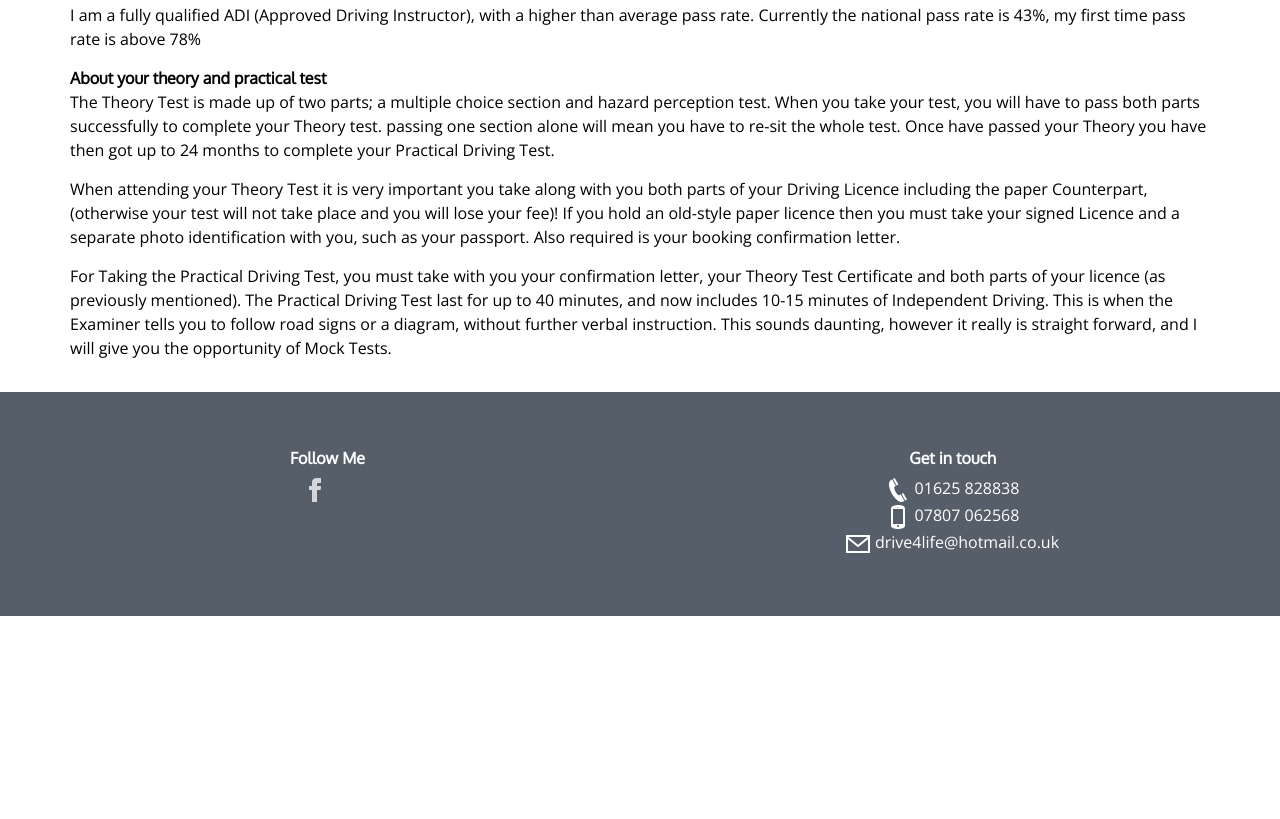
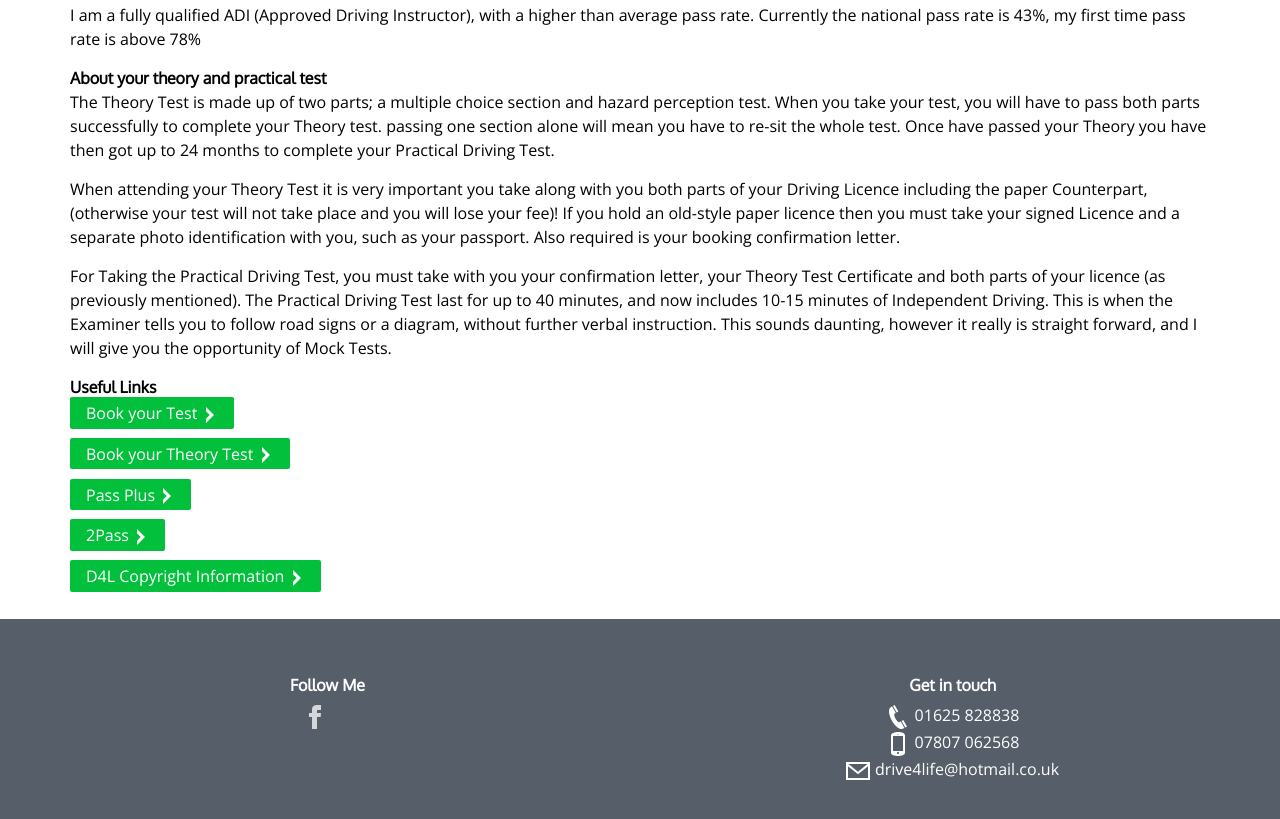
Before and after one commit to lfarrow/drive4life, a plain HTML site: page lesson-info.html in a window 1280 px wide. Shown: the part 1561-2380 px from the top of the page. Before the commit the page ends 2177 px from the top, so only its background shows below. Drawn offline with nearby package versions, Linux system fonts and the light colour scheme.

Commit message:
Added more content to about. Added useful links to lesson info

```diff
--- a/lesson-info.html
+++ b/lesson-info.html
@@ -118,14 +118,15 @@
 
 				<p>For Taking the Practical Driving Test, you must take with you your confirmation letter, your Theory Test Certificate and both parts of your licence (as previously mentioned).
 				The Practical Driving Test last for up to 40 minutes, and now includes 10-15 minutes of Independent Driving. This is when the Examiner tells you to follow road signs or a diagram, without further verbal instruction. This sounds daunting, however it really is straight forward, and I will give you the opportunity of Mock Tests.</p>
+
+				<h2>Useful Links</h2>
+				<p><a href="https://www.gov.uk/book-theory-test" target="_blank" class="button">Book your Test <img alt="" src="assets/img/icons/arrow.svg"></a></p>
+				<p><a href="https://www.gov.uk/book-driving-test" target="_blank" class="button">Book your Theory Test <img alt="" src="assets/img/icons/arrow.svg"></a></p>
+				<p><a href="https://www.gov.uk/pass-plus" target="_blank" class="button">Pass Plus <img alt="" src="assets/img/icons/arrow.svg"></a></p>
+				<p><a href="http://www.2pass.co.uk/" target="_blank" class="button">2Pass <img alt="" src="assets/img/icons/arrow.svg"></a></p>
+				<p><a href="http://www.copyrighthouse.co.uk/directory/index.php?cmd=listall&order=1&key=Susan%20Walker&page=1" target="_blank" class="button">D4L Copyright Information <img alt="" src="assets/img/icons/arrow.svg"></a></p>
 			</div>
 		</div>
-		<div class="row text">
-			<div class="col-xs-12">
-
-			</div>
-		</div>
-
 	</main>
 	<footer>
 		<div class="row">
```
Also changed, not shown: about-me.html (+6 -0 lines).
